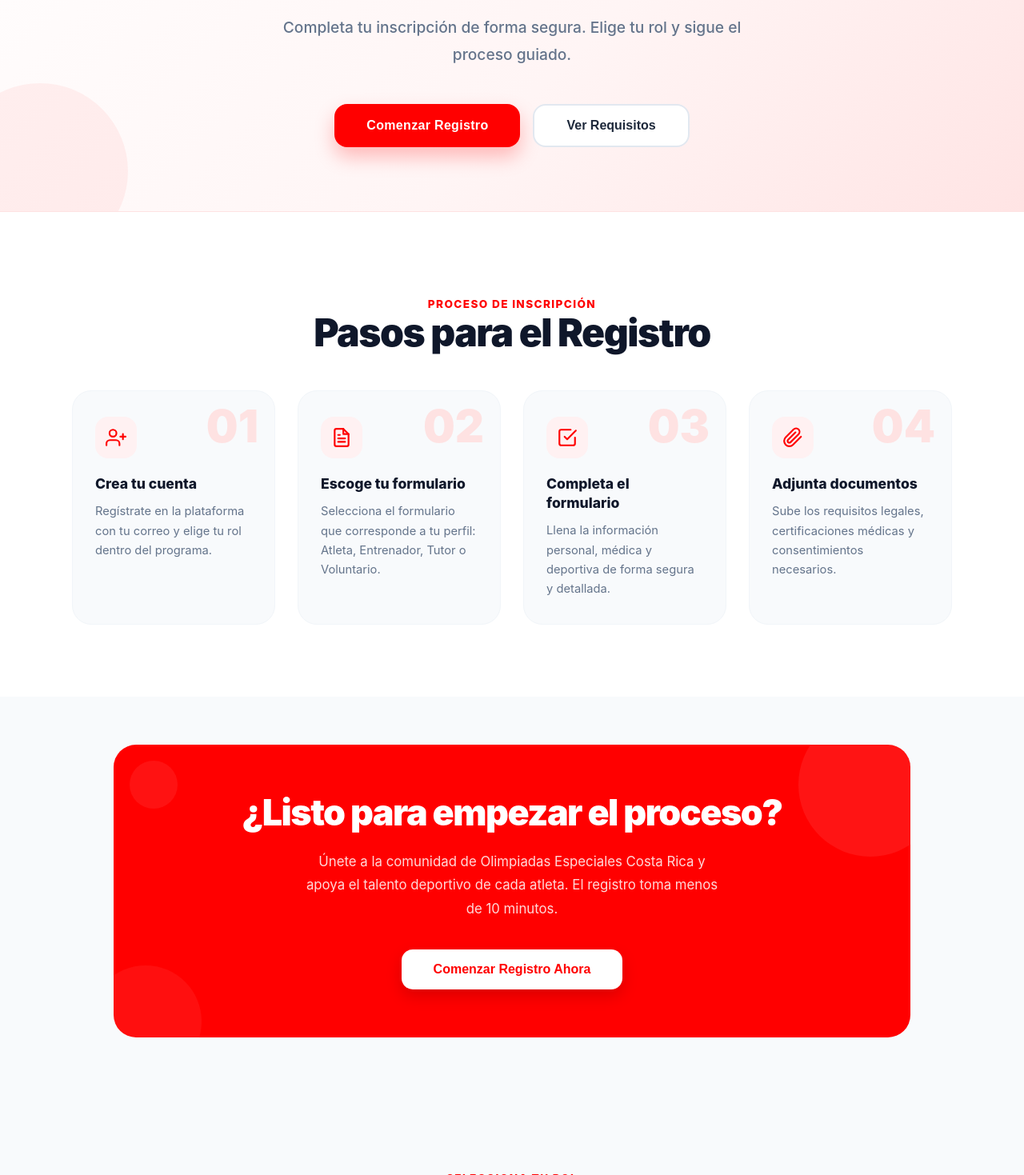
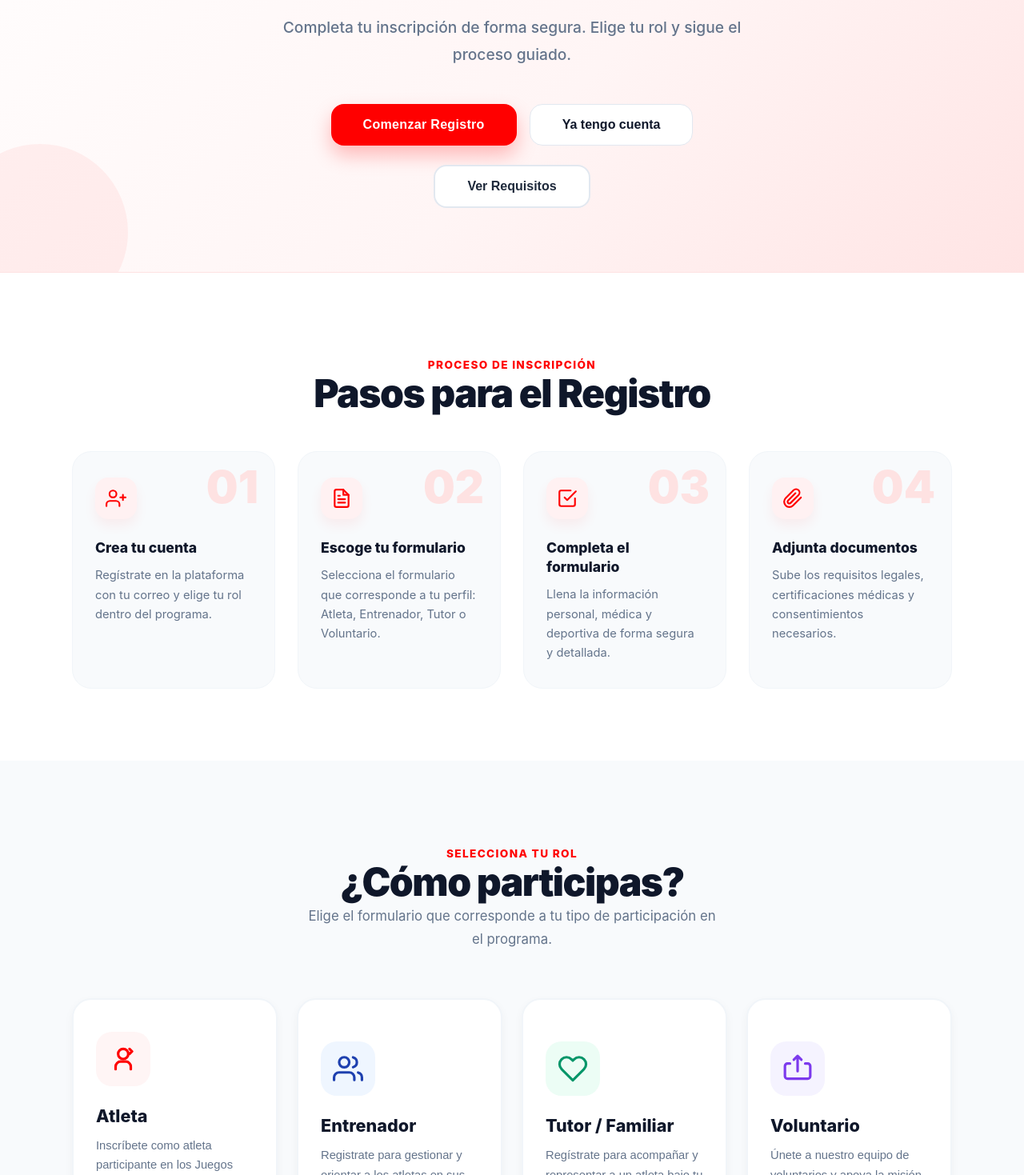
Before and after one commit to Carlosfwd86/OlimpiadasEspeciales_CostaRica, a React (Vite) app in the folder Olimpiadas_Especiales/: page /plataforma-registro in a window 1280 px wide. Shown: the part 461-1930 px from the top of the page at 80% size. Built offline with nearby package versions, Linux system fonts and the light colour scheme.

Commit message:
Validacion de la persona logueada

```diff
--- a/Olimpiadas_Especiales/src/components/Home.jsx
+++ b/Olimpiadas_Especiales/src/components/Home.jsx
@@ -106,6 +106,7 @@ const Home = () => {
     });
 
     const [heroImageIndex, setHeroImageIndex] = useState(0);
+    const [usuarioSesion, setUsuarioSesion] = useState(null);
     const heroImages = [
         '/img/Hero_contenedor_01.jpeg',
         '/img/Hero_contenedor_02.jpeg',
@@ -168,6 +169,10 @@ const Home = () => {
             setHeroImageIndex((prev) => (prev + 1) % heroImages.length);
         }, 3000);
 
+        // Leer sesión
+        const sesion = localStorage.getItem('usuarioSesion');
+        if (sesion) setUsuarioSesion(JSON.parse(sesion));
+
         return () => clearInterval(timer);
     }, []);
 
@@ -175,7 +180,6 @@ const Home = () => {
 
     return (
         <>
-            {/* Banner CTA Flotante - Arriba del Hero */}
             {/* Banner CTA Flotante - Arriba del Hero (Ahora con Video) */}
             {/* Banner CTA - Diseño Estilo Referencia (Tarjeta sobre Video) */}
             <section style={{
@@ -210,7 +214,8 @@ const Home = () => {
                 {/* Overlay oscuro sutil para todo el video */}
                 <div style={{ position: 'absolute', inset: 0, background: 'rgba(0,0,0,0.3)', zIndex: 1 }} />
 
-                {/* Tarjeta de Contenido Estilo Referencia */}
+                {/* Tarjeta de Contenido Estilo Referencia - Solo si no hay sesión */}
+                {!usuarioSesion && (
                     <div
                         style={{
                             position: 'relative',
@@ -298,6 +303,7 @@ const Home = () => {
                             </div>
                         </div>
                     </div>
+                )}
             </section>
 
             <section className="contenedor_hero_principal">
--- a/Olimpiadas_Especiales/src/components/Navbar.jsx
+++ b/Olimpiadas_Especiales/src/components/Navbar.jsx
@@ -72,7 +72,9 @@ const Navbar = () => {
             }}
             onMouseEnter={e => { e.currentTarget.style.background = '#cc0000'; e.currentTarget.style.transform = 'translateY(-2px)'; }}
             onMouseLeave={e => { e.currentTarget.style.background = '#FF0000'; e.currentTarget.style.transform = 'translateY(0)'; }}
-          >INSCRIBIRSE</li>
+          >
+            INSCRIBIRSE
+          </li>
         </ul>
 
         <div style={{ display: 'flex', gap: '10px', alignItems: 'center' }}>
--- a/Olimpiadas_Especiales/src/components/PlataformaRegistro.jsx
+++ b/Olimpiadas_Especiales/src/components/PlataformaRegistro.jsx
@@ -1,4 +1,4 @@
-import React, { useState } from 'react';
+import React, { useState, useEffect } from 'react';
 import { useNavigate } from 'react-router-dom';
 import Navbar from './Navbar';
 import Footer from './Footer';
@@ -113,6 +113,12 @@ function PlataformaRegistro() {
   const navigate = useNavigate();
   const [hoveredRole, setHoveredRole] = useState(null);
   const [highlightFirstStep, setHighlightFirstStep] = useState(false);
+  const [usuarioSesion, setUsuarioSesion] = useState(null);
+
+  useEffect(() => {
+    const sesion = localStorage.getItem('usuarioSesion');
+    if (sesion) setUsuarioSesion(JSON.parse(sesion));
+  }, []);
 
   const handleVerRequisitos = () => {
     Swal.fire({
@@ -245,8 +251,12 @@ function PlataformaRegistro() {
         <div style={{ display: 'flex', gap: '16px', justifyContent: 'center', marginTop: '44px', flexWrap: 'wrap' }}>
           <button
             onClick={() => {
-              document.getElementById('pasos-section').scrollIntoView({ behavior: 'smooth' });
-              setHighlightFirstStep(true);
+              if (usuarioSesion) {
+                document.getElementById('roles-section').scrollIntoView({ behavior: 'smooth' });
+              } else {
+                document.getElementById('pasos-section').scrollIntoView({ behavior: 'smooth' });
+                setHighlightFirstStep(true);
+              }
             }}
             style={{
               padding: '16px 40px', background: '#FF0000', color: '#fff',
@@ -257,8 +267,26 @@ function PlataformaRegistro() {
             onMouseEnter={e => { e.currentTarget.style.transform = 'translateY(-3px)'; e.currentTarget.style.boxShadow = '0 16px 32px rgba(255,0,0,0.3)'; }}
             onMouseLeave={e => { e.currentTarget.style.transform = 'translateY(0)'; e.currentTarget.style.boxShadow = '0 12px 24px rgba(255,0,0,0.25)'; }}
           >
-            Comenzar Registro
+            {usuarioSesion ? 'Explorar Roles' : 'Comenzar Registro'}
           </button>
+
+          {!usuarioSesion && (
+            <button
+              onClick={() => navigate('/login')}
+              style={{
+                padding: '16px 40px', background: '#ffffff', color: '#0f172a',
+                border: '1.5px solid #e2e8f0', borderRadius: '16px', fontSize: '1rem', fontWeight: '800',
+                cursor: 'pointer', transition: 'all 0.2s ease',
+              }}
+              onMouseEnter={e => { e.currentTarget.style.background = '#f8fafc'; e.currentTarget.style.borderColor = '#cbd5e1'; }}
+              onMouseLeave={e => { e.currentTarget.style.background = '#ffffff'; e.currentTarget.style.borderColor = '#e2e8f0'; }}
+            >
+              Ya tengo cuenta
+            </button>
+          )}
+        </div>
+
+        <div style={{ display: 'flex', gap: '16px', justifyContent: 'center', marginTop: '24px', flexWrap: 'wrap' }}>
           <button
             onClick={handleVerRequisitos}
             style={{
@@ -287,101 +315,57 @@ function PlataformaRegistro() {
             {pasos.map((paso, i) => {
               const isTarget = highlightFirstStep && i === 0;
               const isDimmed = highlightFirstStep && i !== 0;
+              const isStep1Done = i === 0 && usuarioSesion;
 
               return (
               <div key={i} style={{
                 background: '#f8fafc', borderRadius: '24px', padding: '32px 28px',
-                border: `1px solid ${isTarget ? '#FF0000' : '#f1f5f9'}`, position: 'relative', overflow: 'hidden',
+                border: `1px solid ${isTarget ? '#FF0000' : (isStep1Done ? '#22c55e' : '#f1f5f9')}`, position: 'relative', overflow: 'hidden',
                 transition: 'all 0.8s cubic-bezier(0.2, 0.8, 0.2, 1.1)',
-                cursor: i === 0 ? 'pointer' : 'default',
+                cursor: (i === 0 && !usuarioSesion) ? 'pointer' : 'default',
                 transform: isTarget ? 'translateY(-15px) translateX(-10px) scale(1.06)' : (isDimmed ? 'translateX(120px) translateY(20px) scale(0.85)' : 'none'),
                 boxShadow: isTarget ? '0 35px 70px rgba(255,0,0,0.25)' : 'none',
                 opacity: isDimmed ? 0.15 : 1,
                 zIndex: isTarget ? 10 : 1,
                 pointerEvents: isDimmed ? 'none' : 'auto'
               }}
-                onClick={() => i === 0 && navigate('/registro')}
+                onClick={() => i === 0 && !usuarioSesion && navigate('/registro')}
                 onMouseEnter={e => {
-                  if (highlightFirstStep) return;
+                  if (highlightFirstStep || isStep1Done) return;
                   e.currentTarget.style.transform = 'translateY(-8px)'; e.currentTarget.style.boxShadow = '0 20px 40px rgba(255,0,0,0.08)'; e.currentTarget.style.borderColor = '#fecaca';
                 }}
                 onMouseLeave={e => {
-                  if (highlightFirstStep) return;
+                  if (highlightFirstStep || isStep1Done) return;
                   e.currentTarget.style.transform = 'translateY(0)'; e.currentTarget.style.boxShadow = 'none'; e.currentTarget.style.borderColor = '#f1f5f9';
                 }}
               >
                 <div style={{
                   position: 'absolute', top: '16px', right: '20px',
-                  fontSize: '3.5rem', fontWeight: '900', color: '#fee2e2', lineHeight: 1,
-                }}>{paso.num}</div>
+                  fontSize: isStep1Done ? '2.5rem' : '3.5rem',
+                  fontWeight: '900',
+                  color: isStep1Done ? '#dcfce7' : '#fee2e2',
+                  lineHeight: 1,
+                }}>
+                  {isStep1Done ? <i className="fa-solid fa-check"></i> : paso.num}
+                </div>
                 <div style={{
-                  width: '52px', height: '52px', background: '#fff1f2', borderRadius: '16px',
-                  display: 'flex', alignItems: 'center', justifyContent: 'center', marginBottom: '20px', color: '#FF0000',
-                }}>{paso.icon}</div>
-                <h3 style={{ fontSize: '1.1rem', fontWeight: '800', color: '#0f172a', marginBottom: '10px' }}>{paso.titulo}</h3>
-                <p style={{ color: '#64748b', fontSize: '0.92rem', lineHeight: '1.65', margin: 0 }}>{paso.desc}</p>
+                  width: '52px', height: '52px', background: isStep1Done ? '#f0fdf4' : '#fff1f2', borderRadius: '16px',
+                  display: 'flex', alignItems: 'center', justifyContent: 'center',
+                  color: isStep1Done ? '#22c55e' : '#FF0000', marginBottom: '24px',
+                  boxShadow: isStep1Done ? '0 8px 16px rgba(34,197,94,0.1)' : '0 8px 16px rgba(255,0,0,0.06)',
+                }}>
+                  {paso.icon}
+                </div>
+                <h3 style={{ fontSize: '1.1rem', fontWeight: '800', color: '#0f172a', marginBottom: '10px' }}>
+                  {isStep1Done ? 'Sesión Iniciada' : paso.titulo}
+                </h3>
+                <p style={{ color: '#64748b', fontSize: '0.92rem', lineHeight: '1.65', margin: 0 }}>
+                  {isStep1Done ? 'Ya tienes una cuenta activa. Continúa eligiendo tu rol abajo.' : paso.desc}
+                </p>
               </div>
             );
             })}
           </div>
-        </div>
-      </section>
-
-      {/* CTA INTERMEDIO */}
-      <section style={{ padding: '60px 24px', background: '#f8fafc' }}>
-        <div style={{
-          maxWidth: '900px',
-          margin: '0 auto',
-          background: '#FF0000',
-          borderRadius: '28px',
-          padding: '60px 48px',
-          textAlign: 'center',
-          position: 'relative',
-          overflow: 'hidden',
-        }}>
-          {/* Círculos decorativos */}
-          <div style={{ position:'absolute', top:'-40px', right:'-40px', width:'180px', height:'180px', borderRadius:'50%', background:'rgba(255,255,255,0.08)', pointerEvents:'none' }} />
-          <div style={{ position:'absolute', bottom:'-50px', left:'-30px', width:'140px', height:'140px', borderRadius:'50%', background:'rgba(255,255,255,0.06)', pointerEvents:'none' }} />
-          <div style={{ position:'absolute', top:'20px', left:'20px', width:'60px', height:'60px', borderRadius:'50%', background:'rgba(255,255,255,0.07)', pointerEvents:'none' }} />
-
-          <h2 style={{
-            color: '#ffffff',
-            fontSize: 'clamp(1.8rem, 4vw, 2.8rem)',
-            fontWeight: '900',
-            letterSpacing: '-1.5px',
-            margin: '0 0 20px',
-            lineHeight: '1.15',
-          }}>
-            ¿Listo para empezar el proceso?
-          </h2>
-          <p style={{
-            color: 'rgba(255,255,255,0.85)',
-            fontSize: '1.05rem',
-            lineHeight: '1.75',
-            maxWidth: '520px',
-            margin: '0 auto 36px',
-          }}>
-            Únete a la comunidad de Olimpiadas Especiales Costa Rica y apoya el talento deportivo de cada atleta. El registro toma menos de 10 minutos.
-          </p>
-          <button
-            onClick={() => document.getElementById('roles-section').scrollIntoView({ behavior: 'smooth' })}
-            style={{
-              background: '#ffffff',
-              color: '#FF0000',
-              border: 'none',
-              padding: '16px 40px',
-              borderRadius: '14px',
-              fontSize: '1rem',
-              fontWeight: '800',
-              cursor: 'pointer',
-              transition: 'all 0.25s ease',
-              boxShadow: '0 8px 20px rgba(0,0,0,0.15)',
-            }}
-            onMouseEnter={e => { e.currentTarget.style.transform = 'translateY(-3px)'; e.currentTarget.style.boxShadow = '0 14px 28px rgba(0,0,0,0.2)'; }}
-            onMouseLeave={e => { e.currentTarget.style.transform = 'translateY(0)'; e.currentTarget.style.boxShadow = '0 8px 20px rgba(0,0,0,0.15)'; }}
-          >
-            Comenzar Registro Ahora
-          </button>
         </div>
       </section>
 
```
Also changed, not shown: Olimpiadas_Especiales/db.json (+13 -0 lines). Lines whose indentation alone changed are shown as unchanged.
